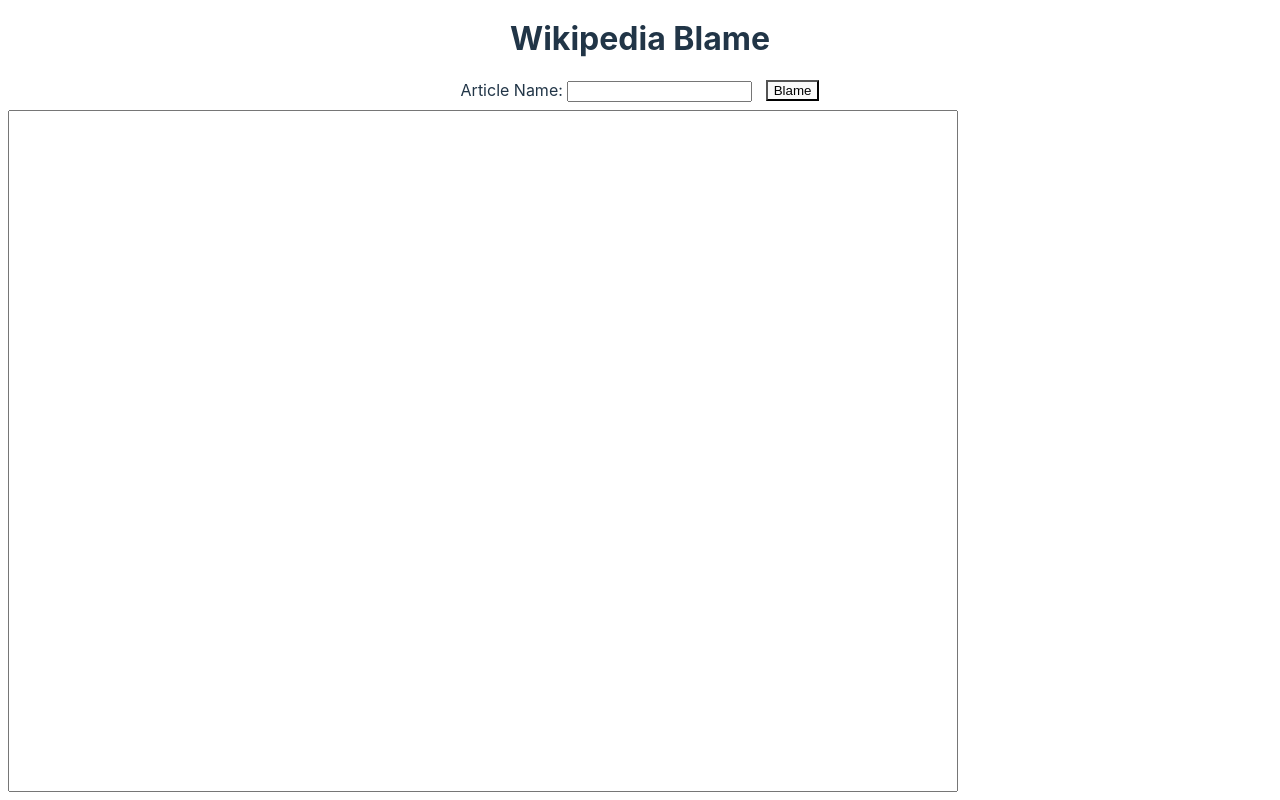
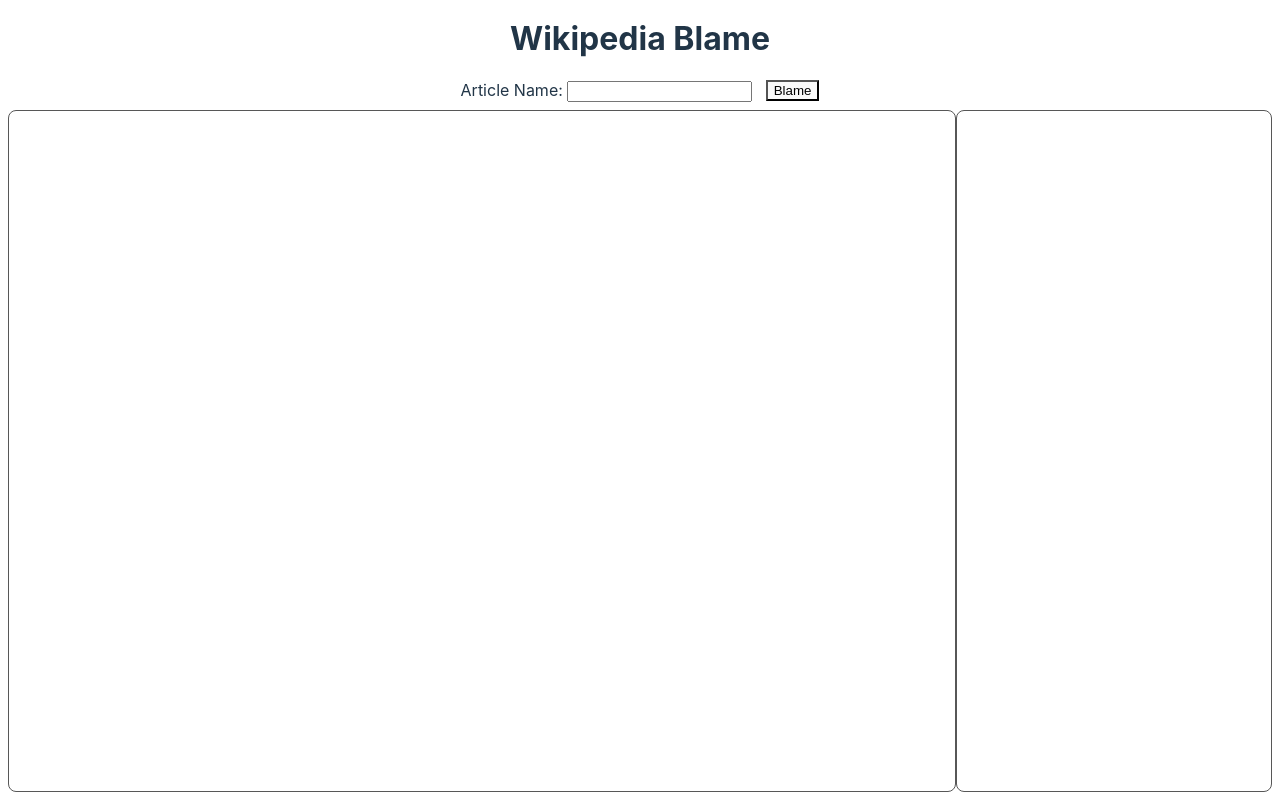
Before and after one commit to bacowan/WikipediaBlame, a React (Vite) app: page / in a window 1280 px wide. Built offline with nearby package versions, Linux system fonts and the light colour scheme.

Commit message:
adding a single diff with colours

```diff
--- a/package.json
+++ b/package.json
@@ -4,7 +4,7 @@
   "version": "0.0.0",
   "type": "module",
   "scripts": {
-    "dev": "vite",
+    "dev": "vite --port 5173 --host",
     "build": "tsc -b && vite build",
     "lint": "eslint .",
     "preview": "vite preview",
@@ -12,11 +12,14 @@
     "deploy": "gh-pages -d dist"
   },
   "dependencies": {
+    "diff": "^7.0.0",
     "react": "^18.3.1",
     "react-dom": "^18.3.1"
   },
   "devDependencies": {
     "@eslint/js": "^9.17.0",
+    "@types/diff": "^6.0.0",
+    "@types/node": "^22.10.2",
     "@types/react": "^18.3.17",
     "@types/react-dom": "^18.3.5",
     "@vitejs/plugin-react": "^4.3.4",
--- a/src/App.css
+++ b/src/App.css
@@ -1,5 +1,4 @@
 #root {
-  max-width: 1280px;
   width: 100%;
   text-align: center;
   margin: 0;
@@ -10,6 +9,15 @@
 
 textarea {
   resize: none;
+}
+
+.blame-add {
+  background-color: green;
+}
+
+.blame-remove {
+  background-color: red;
+  width: 1em;
 }
 
 .search-area {
@@ -28,10 +36,30 @@
   display: flex;
   flex-direction: column;
   flex: 1;
+  overflow-y: auto;
+}
+
+.diff-text {
+  padding: 0;
+  margin: 0;
+  text-align: left;
+}
+
+.main-left {
+  flex: 2 0 0;
+}
+
+.main-right {
+  flex: 1 0 0;
 }
 
 .main-left, .main-right {
-  flex: 1;
+  overflow-y: scroll;
+  border-width: 1px;
+  border-style: solid;
+  border-color: #575757;
+  border-radius: 0.5em;
+  word-wrap: break-word;
 }
 
 @media (min-width: 600px) {
@@ -40,10 +68,12 @@
   }
 
   .main-left {
-    flex: 75;
+    flex: 0 0 calc(75% - 2px);
+    max-width: calc(75% - 2px);
   }
 
   .main-right {
-    flex: 25;
+    flex: 0 0 calc(25% - 2px);
+    max-width: calc(25% - 2px);
   }
 }
--- a/src/App.tsx
+++ b/src/App.tsx
@@ -1,27 +1,38 @@
-import { useState } from 'react'
+import { useState, useMemo } from 'react'
 import './App.css'
+import { Err, Ok, Result } from './Result';
+import * as Diff from 'diff';
+import BlameItem from './BlameItem';
 
 function App() {
 
   const [articleName, setArticleName] = useState("");
-  const [articleSource, setArticleSource] = useState("");
+  const [articleSource, setArticleSource] = useState<BlameItem[]>([]);
 
   async function Blame(name: string) {
-    name = name.trim();
-    name.replace(" ", "_");
-    // TODO: loading spinner
-    const url = "https://en.wikipedia.org/w/api.php?action=query&titles=" + encodeURI(name) + "&prop=revisions&rvprop=ids|content|timestamp|user|comment&rvlimit=50&format=json&origin=*";
-    const response = await fetch(url);
-    if (!response.ok) {
+    const revisions = await getRevisionsForArticle(name);
+
+    if (!revisions.ok) {
       // TODO: Error handling
     }
     else {
-      const json = await response.json();
-      const revisions = getRevisionsFromFetch(json);
-      // TODO: Error handling
-      setArticleSource(revisions[0]);
+      const blames = getBlameItems(revisions.value[1], revisions.value[0]);
+      setArticleSource(blames);
     }
   }
+
+  const formattedBlames = useMemo(() => {
+    return articleSource.map((b, i) => {
+      let text;
+      if (b.type === "remove") {
+        text = "\u00A0\u00A0\u00A0";
+      }
+      else {
+        text = b.text;
+      }
+      return <span key={i} className={'blame-' + b.type}>{text}</span>
+    })
+  }, [articleSource]);
 
   return (
     <>
@@ -35,11 +46,41 @@
         </button>
       </div>
       <div className='rev-area'>
-        <textarea readOnly className='main-left' value={articleSource}/>
+        <div className='main-left'>
+          <p className='diff-text'>
+            {formattedBlames}
+          </p>
+        </div>
         <div className='main-right'/>
       </div>
     </>
   )
+}
+
+function getBlameItems(oldRev: string, newRev: string): BlameItem[] {
+  const diff = Diff.diffChars(oldRev, newRev);
+  return diff.map(d => ({
+    text: d.value,
+    type: d.added ? "add" : d.removed ? "remove" : "unchanged"
+  }));
+}
+
+async function getRevisionsForArticle(articleName: string) : Promise<Result<string[], string>> {
+  articleName = articleName.trim();
+  // TODO: loading spinner
+
+  const url = "https://en.wikipedia.org/w/api.php?action=query&titles=" + encodeURI(articleName) + "&prop=revisions&rvprop=ids|content|timestamp|user|comment&rvlimit=50&format=json&origin=*";
+  const response = await fetch(url);
+  if (!response.ok) {
+    return Err<string>("failed to fetch");
+    // TODO: Error handling
+  }
+  else {
+    const json = await response.json();
+    const revisions = getRevisionsFromFetch(json);
+    // TODO: Error handling
+    return(Ok<string[]>(revisions));
+  }
 }
 
 function getRevisionsFromFetch(jsonObj: any) : string[] {
--- /dev/null
+++ b/src/BlameItem.tsx
@@ -0,0 +1,5 @@
+interface BlameItem {
+    text: string,
+    type: "add" | "remove" | "change" | "unchanged"
+}
+export default BlameItem
--- /dev/null
+++ b/src/Result.tsx
@@ -0,0 +1,9 @@
+export type Ok<T> = { ok: true, value: T };
+export type Err<E> = { ok: false, error: E };
+export type Result<T, E> = Ok<T> | Err<E>;
+export function Ok<T>(value: T): Ok<T> {
+    return { ok: true, value };
+}
+export function Err<T>(error: T): Err<T> {
+    return { ok: false, error };
+}
```
Also changed, not shown: 1 other file (tests, documents, lock files or other folders).
